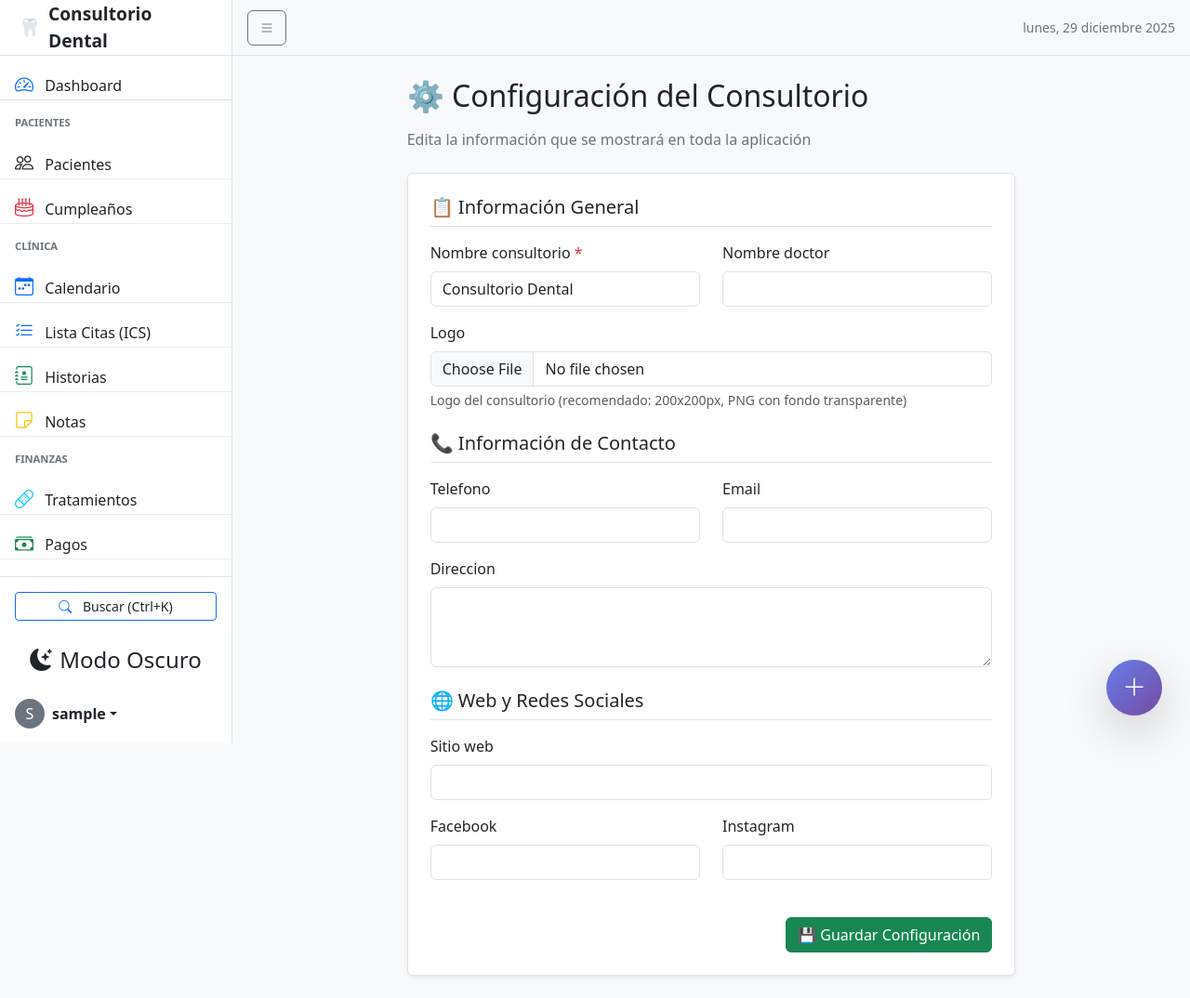
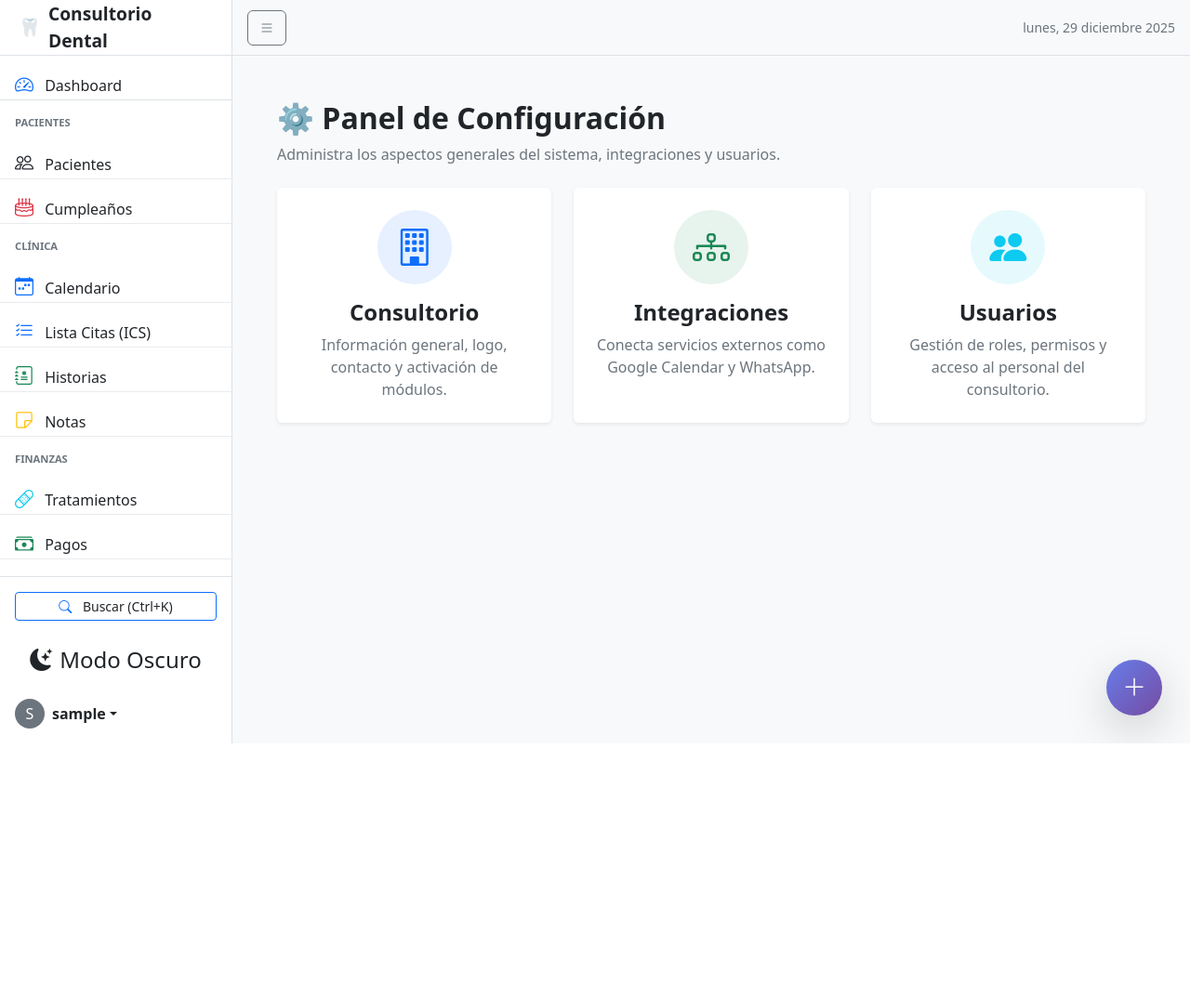
Before and after one commit to pantera3000/etapa6_dramarquez, a Django app: page /configuracion/ in a window 1280 px wide. Shown: the whole page at 93% size. After the commit the page ends 800 px from the top, so only its background shows below. Run offline with Django 5.2, Linux system fonts and the light colour scheme; the visitor is signed in with stand-in values (Sample User, id 1); data comes from the database, SQL or seed files in the repository; data that the repository does not hold is empty; some libraries are stand-ins or nearby versions.

Commit message:
feat: panel de configuracion frontend e integraciones

```diff
--- a/configuracion/forms.py
+++ b/configuracion/forms.py
@@ -17,7 +17,9 @@ class ConfiguracionForm(forms.ModelForm):
             'direccion',
             'sitio_web',
             'facebook',
-            'instagram'
+            'instagram',
+            'modulo_protocolos_activo',
+            'modulo_programa_salud_activo'
         ]
         widgets = {
             'nombre_consultorio': forms.TextInput(attrs={'class': 'form-control'}),
@@ -29,6 +31,8 @@ class ConfiguracionForm(forms.ModelForm):
             'facebook': forms.URLInput(attrs={'class': 'form-control'}),
             'instagram': forms.URLInput(attrs={'class': 'form-control'}),
             'logo': forms.FileInput(attrs={'class': 'form-control', 'accept': 'image/*'}),
+            'modulo_protocolos_activo': forms.CheckboxInput(attrs={'class': 'form-check-input', 'role': 'switch'}),
+            'modulo_programa_salud_activo': forms.CheckboxInput(attrs={'class': 'form-check-input', 'role': 'switch'}),
         }
 
     def clean_logo(self):
--- a/configuracion/templates/configuracion/editar.html
+++ b/configuracion/templates/configuracion/editar.html
@@ -133,6 +133,35 @@
                     </div>
                 </div>
 
+                <!-- Módulos del Sistema -->
+                <h5 class="mb-3 pb-2 border-bottom mt-4">🧩 Módulos del Sistema</h5>
+                <p class="text-muted small">Active o desactive los módulos que desea utilizar.</p>
+
+                <div class="row">
+                    <div class="col-md-12 mb-3">
+                        <div class="form-check form-switch p-0 d-flex gap-2 align-items-center">
+                            {{ form.modulo_protocolos_activo }}
+                            <div class="ms-4">
+                                <label class="form-check-label fw-bold" for="{{ form.modulo_protocolos_activo.id_for_label }}">
+                                    {{ form.modulo_protocolos_activo.label }}
+                                </label>
+                                <div class="text-muted small">Si se desactiva, se ocultará la pestaña y funcionalidades de Protocolo Niños.</div>
+                            </div>
+                        </div>
+                    </div>
+                    <div class="col-md-12 mb-3">
+                        <div class="form-check form-switch p-0 d-flex gap-2 align-items-center">
+                            {{ form.modulo_programa_salud_activo }}
+                            <div class="ms-4">
+                                <label class="form-check-label fw-bold" for="{{ form.modulo_programa_salud_activo.id_for_label }}">
+                                    {{ form.modulo_programa_salud_activo.label }}
+                                </label>
+                                <div class="text-muted small">Si se desactiva, se ocultará la pestaña y funcionalidades de Programa Salud.</div>
+                            </div>
+                        </div>
+                    </div>
+                </div>
+
                 <!-- Botones -->
                 <div class="d-grid gap-2 d-md-flex justify-content-md-end mt-4">
                     <button type="submit" class="btn btn-success">💾 Guardar Configuración</button>
--- /dev/null
+++ b/configuracion/templates/configuracion/panel.html
@@ -0,0 +1,70 @@
+{% extends 'base.html' %}
+{% load static %}
+
+{% block title %}Panel de Configuración{% endblock %}
+
+{% block content %}
+<div class="container-fluid px-4 py-4">
+    <div class="mb-4">
+        <h2 class="fw-bold text-dark">⚙️ Panel de Configuración</h2>
+        <p class="text-muted">Administra los aspectos generales del sistema, integraciones y usuarios.</p>
+    </div>
+
+    <div class="row g-4">
+        <!-- 1. Configuración del Consultorio -->
+        <div class="col-md-6 col-lg-4">
+            <a href="{% url 'configuracion:editar' %}" class="text-decoration-none">
+                <div class="card h-100 shadow-sm border-0 hover-card">
+                    <div class="card-body text-center p-4">
+                        <div class="bg-primary bg-opacity-10 text-primary rounded-circle d-flex align-items-center justify-content-center mx-auto mb-3" style="width: 80px; height: 80px; font-size: 2.5rem;">
+                            <i class="bi bi-building"></i>
+                        </div>
+                        <h4 class="card-title text-dark fw-bold">Consultorio</h4>
+                        <p class="card-text text-muted">Información general, logo, contacto y activación de módulos.</p>
+                    </div>
+                </div>
+            </a>
+        </div>
+
+        <!-- 2. Integraciones (Google, WhatsApp, Email) -->
+        <div class="col-md-6 col-lg-4">
+            <a href="{% url 'integraciones:lista' %}" class="text-decoration-none">
+                <div class="card h-100 shadow-sm border-0 hover-card">
+                    <div class="card-body text-center p-4">
+                        <div class="bg-success bg-opacity-10 text-success rounded-circle d-flex align-items-center justify-content-center mx-auto mb-3" style="width: 80px; height: 80px; font-size: 2.5rem;">
+                            <i class="bi bi-diagram-3"></i>
+                        </div>
+                        <h4 class="card-title text-dark fw-bold">Integraciones</h4>
+                        <p class="card-text text-muted">Conecta servicios externos como Google Calendar y WhatsApp.</p>
+                    </div>
+                </div>
+            </a>
+        </div>
+
+        <!-- 3. Gestión de Usuarios -->
+        <div class="col-md-6 col-lg-4">
+            <a href="{% url 'usuarios:lista' %}" class="text-decoration-none">
+                <div class="card h-100 shadow-sm border-0 hover-card">
+                    <div class="card-body text-center p-4">
+                        <div class="bg-info bg-opacity-10 text-info rounded-circle d-flex align-items-center justify-content-center mx-auto mb-3" style="width: 80px; height: 80px; font-size: 2.5rem;">
+                            <i class="bi bi-people-fill"></i>
+                        </div>
+                        <h4 class="card-title text-dark fw-bold">Usuarios</h4>
+                        <p class="card-text text-muted">Gestión de roles, permisos y acceso al personal del consultorio.</p>
+                    </div>
+                </div>
+            </a>
+        </div>
+    </div>
+</div>
+
+<style>
+    .hover-card {
+        transition: transform 0.2s ease, box-shadow 0.2s ease;
+    }
+    .hover-card:hover {
+        transform: translateY(-5px);
+        box-shadow: 0 10px 20px rgba(0,0,0,0.1) !important;
+    }
+</style>
+{% endblock %}
--- a/configuracion/urls.py
+++ b/configuracion/urls.py
@@ -5,5 +5,6 @@ from . import views
 app_name = 'configuracion'
 
 urlpatterns = [
-    path('', views.editar_configuracion, name='editar'),
+    path('', views.panel_configuracion, name='index'),
+    path('general/', views.editar_configuracion, name='editar'),
 ]
--- a/configuracion/views.py
+++ b/configuracion/views.py
@@ -30,3 +30,14 @@ def editar_configuracion(request):
         'form': form,
         'config': config
     })
+    return render(request, 'configuracion/editar.html', {
+        'form': form,
+        'config': config
+    })
+
+
+@login_required
+@user_passes_test(es_administrador)
+def panel_configuracion(request):
+    """Vista principal del panel de configuración"""
+    return render(request, 'configuracion/panel.html')
--- a/consultorio_dental/urls.py
+++ b/consultorio_dental/urls.py
@@ -20,7 +20,9 @@ urlpatterns = [
     path('notas/', include('notas.urls')),
     path('citas/', include('citas.urls')),
     path('usuarios/', include('usuarios.urls')),
+    path('usuarios/', include('usuarios.urls')),
     path('configuracion/', include('configuracion.urls')),
+    path('integraciones/', include('integraciones.urls')),
     path('protocolos/', include('protocolos.urls')),
     path('programa_salud/', include('programa_salud.urls')),
     path('odontograma/', include('odontograma.urls')),
--- /dev/null
+++ b/integraciones/urls.py
@@ -0,0 +1,9 @@
+from django.urls import path
+from . import views
+
+app_name = 'integraciones'
+
+urlpatterns = [
+    path('', views.lista_integraciones, name='lista'),
+    path('<int:pk>/editar/', views.editar_integracion, name='editar'),
+]
--- a/templates/sidebar.html
+++ b/templates/sidebar.html
@@ -88,7 +88,7 @@
         <!-- 5. GRUPO EXTRAS -->
         {% if user.is_superuser %}
         <small class="text-muted px-3 mt-3 mb-1 text-uppercase fw-bold section-title" style="font-size: 0.7rem;">Admin</small>
-        <a href="{% url 'configuracion:editar' %}" class="list-group-item list-group-item-action list-group-item-light p-3 {% if 'configuracion' in request.path %}active{% endif %}" title="Configuración" data-bs-toggle="tooltip" data-bs-placement="right">
+        <a href="{% url 'configuracion:index' %}" class="list-group-item list-group-item-action list-group-item-light p-3 {% if 'configuracion' in request.path %}active{% endif %}" title="Configuración" data-bs-toggle="tooltip" data-bs-placement="right">
             <i class="bi bi-gear fs-5 me-2 text-dark"></i> <span>Configuración</span>
         </a>
         <a href="{% url 'usuarios:lista' %}" class="list-group-item list-group-item-action list-group-item-light p-3 {% if 'usuarios' in request.path %}active{% endif %}" title="Usuarios" data-bs-toggle="tooltip" data-bs-placement="right">
```
Also changed, not shown: integraciones/forms.py (added, +15 -0 lines), integraciones/templates/integraciones/form.html (added, +70 -0 lines), integraciones/templates/integraciones/lista.html (added, +55 -0 lines), integraciones/views.py (+42 -2 lines).
